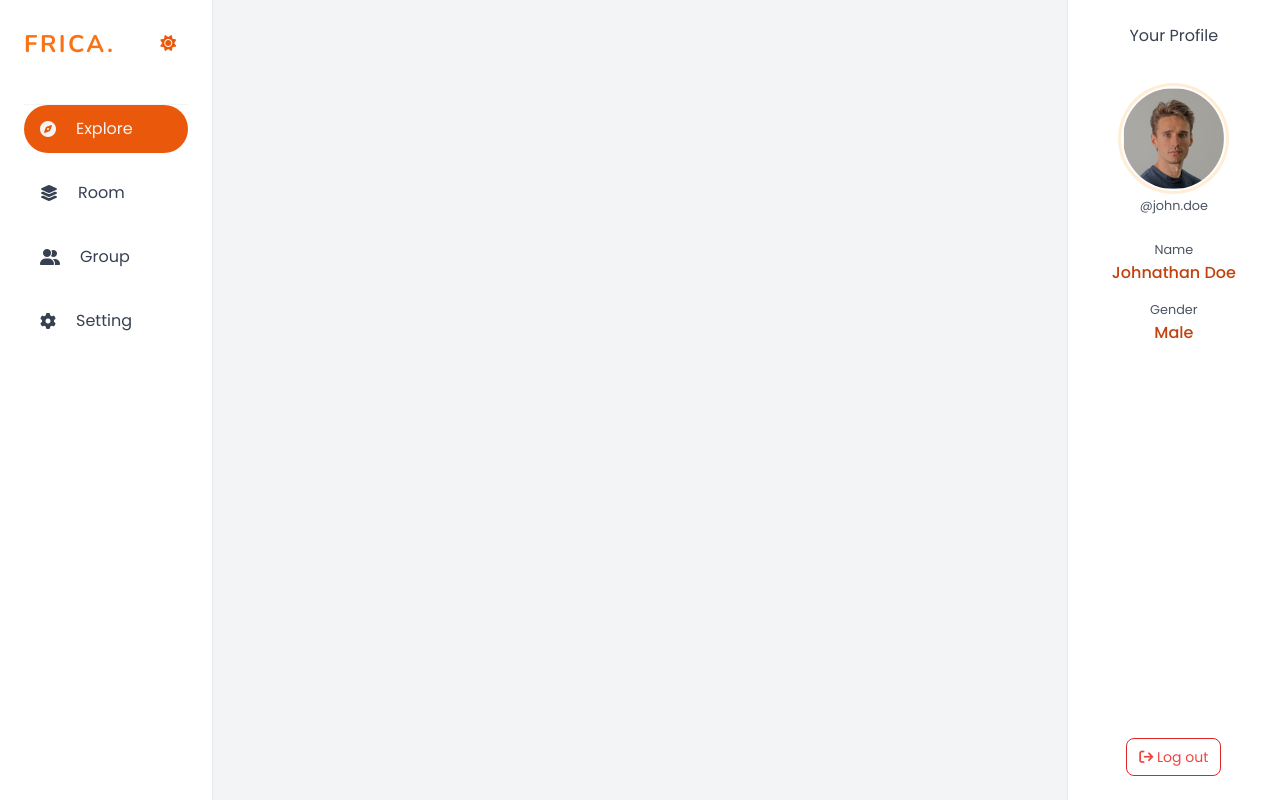
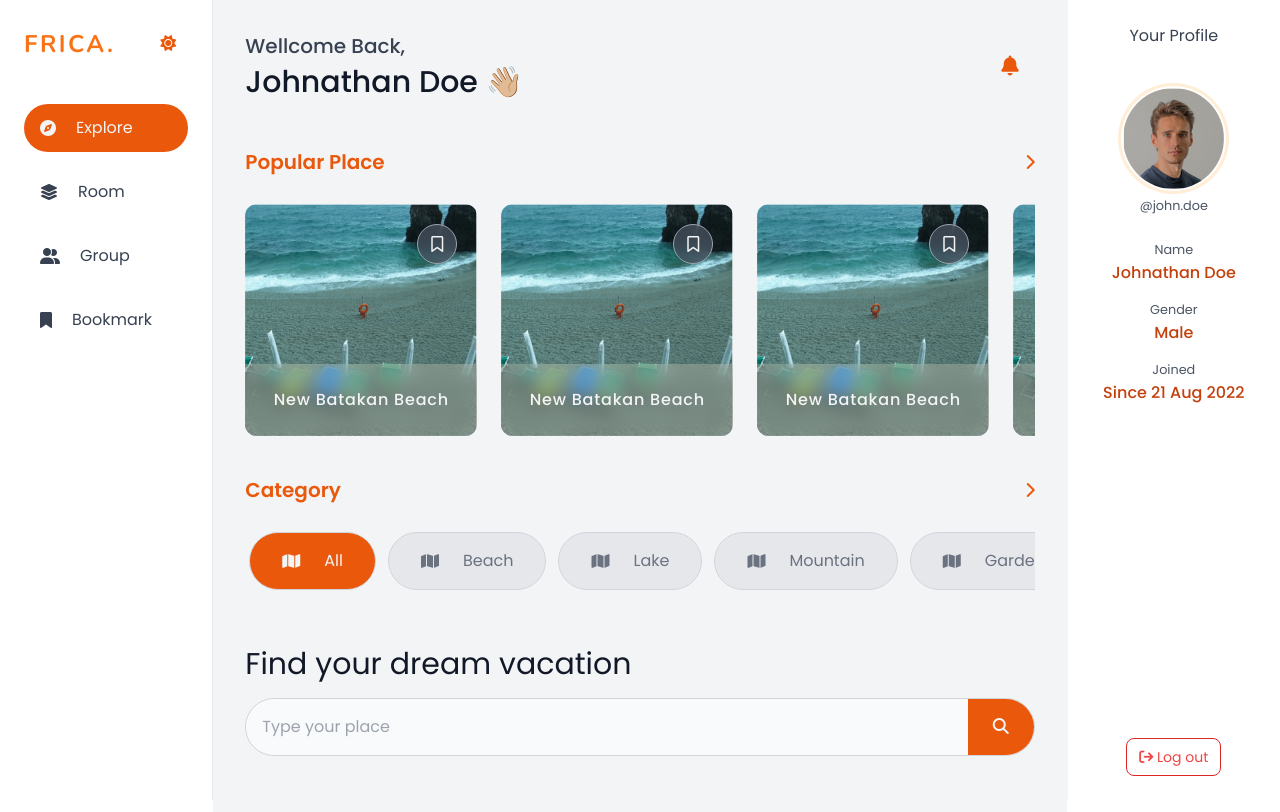
Before and after one commit to or-abdillh/frica, a Vue app: page / in a window 1280 px wide. Built offline with nearby package versions, Linux system fonts and the light colour scheme.

Commit message:
Update layout and build interface for home page

```diff
--- a/index.html
+++ b/index.html
@@ -10,6 +10,7 @@
     <meta name="description" content="Friend Vacation - Aplikasi berbasis website dalam menemukan teman liburan" />
     <meta name="author" content="Limau Team - Politeknik Hasnur" />
     <meta name="url" content="https://frica.vercel.app" />
+    <meta name="theme-color" content="#f3f4f6" />
     <!-- Google Fonts -->
     <link rel="preconnect" href="https://fonts.googleapis.com">
     <link rel="preconnect" href="https://fonts.gstatic.com" crossorigin>
--- a/src/App.vue
+++ b/src/App.vue
@@ -6,21 +6,27 @@
   </main> -->
   <!-- main layout -->
   <main class="flex">
+
     <!-- navigation on side -->
-    <section class="md:w-2/12">
+    <section class="md:w-3/12 lg:w-2/12">
       <MainNavigation></MainNavigation>
     </section>
     <!-- end of navigation on side -->
+
     <!-- main content -->
-    <main class="w-full md:w-8/12 bg-gray-100 min-h-screen">
+    <main class="w-full md:w-7/12 lg:w-8/12 bg-gray-100 dark:bg-slate-800 min-h-screen py-16 md:py-0">
+      <!-- end of breadcrumb -->
+      <router-view></router-view>
     </main>
     <!-- end main content -->
+
     <!-- user profile on side -->
-    <section class="hidden md:block w-2/12">
+    <section class="hidden md:block md:w-3/12 lg:w-2/12">
       <AsideProfileVue></AsideProfileVue>
     </section>
     <!-- end of user profile on side -->
   </main>
+
   <!-- end of main layout -->
 </template>
 
@@ -28,5 +34,6 @@
 
 import MainNavigation from '@component/base/MainNavigation.vue'
 import AsideProfileVue from '@component/base/AsideProfile.vue'
+import Breadcrumb from '@component/base/Breadcrumb.vue'
 
 </script>
--- a/src/assets/css/tailwind.css
+++ b/src/assets/css/tailwind.css
@@ -12,10 +12,22 @@
 @layer utilities {
 
     .container {
-        @apply p-3 md:p-5 box-border w-full;
+        @apply p-5 md:p-8 box-border w-full;
     }
+
+    .no-ruler::-webkit-scrollbar {
+        display: none;
+    }
+
+}
+
+@layer components {
 
     .btn {
         @apply inline-block px-3 py-2 rounded-lg active:ring-2 ring-offset-2 hover:scale-95 duration-300 cursor-pointer;
     }
+
+    .section-title {
+        @apply text-xl font-semibold text-orange-600;
+    }
 }
--- a/src/components/DarkModeToggler.vue
+++ b/src/components/DarkModeToggler.vue
@@ -10,7 +10,6 @@
 <script setup>
 
 import { onMounted, ref } from 'vue'
-
 
 const getLocalStorage = () => {
 	return Boolean( parseInt( localStorage.getItem('frica:dark-mode') ) | 0 )
@@ -33,7 +32,7 @@ const togglerHandler = () => {
 const isDarkToggle = ref(getLocalStorage())
 
 onMounted(() => {
-	if ( getLocalStorage() ) htmlToggler()
+	if ( getLocalStorage() ) document.querySelector('html').classList.add('dark')
 })
 
 </script>
--- a/src/components/base/AsideProfile.vue
+++ b/src/components/base/AsideProfile.vue
@@ -1,23 +1,28 @@
 <template>
-    <aside class="min-h-screen p-6 border-l border-100 flex flex-col justify-between items-center">
+    <aside class="sticky top-0 right-0 bottom-0 dark:bg-slate-900 min-h-screen p-6 border-l border-gray-100 dark:border-slate-500 flex flex-col justify-between items-center">
         <!-- user profile -->
         <section class="text-center">
-            <p class="text-gray-700 text-center">
+            <p class="text-gray-700 dark:text-gray-200 text-center">
                 Your Profile
             </p>
             <img src="/img/user-profile.png" class="rounded-full mt-10  mb-1 ring ring-offset-2 ring-orange-100 mx-auto">
             <!-- username -->
-            <small class="text-gray-600">@john.doe</small>
+            <small class="text-gray-600 dark:text-gray-400">@john.doe</small>
             <section class="mt-5">
                 <!-- name -->
                 <section class="mb-3">
-                    <small class="text-gray-600">Name</small>
-                    <p class="text-orange-700 font-medium">Johnathan Doe</p>
+                    <small class="text-gray-600 dark:text-gray-400">Name</small>
+                    <p class="text-orange-700 dark:text-orange-600 font-medium">Johnathan Doe</p>
                 </section>
                 <!-- gender -->
                 <section class="mb-3">
-                    <small class="text-gray-600">Gender</small>
-                    <p class="text-orange-700 font-medium">Male</p>
+                    <small class="text-gray-600 dark:text-gray-400">Gender</small>
+                    <p class="text-orange-700 dark:text-orange-600 font-medium">Male</p>
+                </section>
+                <!-- joined at -->
+                <section class="mb-3">
+                    <small class="text-gray-600 dark:text-gray-400">Joined</small>
+                    <p class="text-orange-700 dark:text-orange-600 font-medium">Since 21 Aug 2022</p>
                 </section>
             </section>
         </section>
--- /dev/null
+++ b/src/components/base/Breadcrumb.vue
@@ -0,0 +1,12 @@
+<template>
+    <section class="w-full p-5 md:p-8 pb-0 md:pb-0">
+        <ul>
+            <li class="text-gray-400">
+                <router-link to="/">
+                    <i class="fa-solid fa-home text-gray-400 mr-1"></i>
+                    Let's to explore
+                </router-link>
+            </li>
+        </ul>
+    </section>
+</template>
--- /dev/null
+++ b/src/components/base/Header.vue
@@ -0,0 +1,25 @@
+<template>
+    <section class="z-30 fixed md:relative flex p-4 justify-between items-center bg-gray-100 dark:bg-slate-800 md:bg-opacity-0 bg-opacity-75 backdrop-blur top-0 right-0 left-0">
+        <Frica class="md:hidden"></Frica>
+        <ul class="flex justify-end items-center gap-2 text-xl">
+            <li>
+                <button title="Notification"><i class="text-orange-600 fa-solid fa-bell"></i></button>
+            </li>
+            <li class="md:hidden">
+                <DarkModeToggler></DarkModeToggler>
+            </li>
+            <li class="md:hidden w-2/12">
+                <router-link to="/profile">
+                    <img src="/img/user-profile.png" class="rounded-full ring ring-offset-2 ring-orange-100 dark:ring-slate-400 mx-auto">
+                </router-link>
+            </li>
+        </ul>
+    </section>
+</template>
+
+<script setup>
+
+import Frica from '@component/Frica.vue'
+import DarkModeToggler from '@component/DarkModeToggler.vue'
+
+</script>
--- a/src/components/base/MainNavigation.vue
+++ b/src/components/base/MainNavigation.vue
@@ -1,5 +1,5 @@
 <template>
-    <main class="md:min-h-screen md:p-6 border-r border-gray-200">
+    <main class="sticky top-0 bottom-0 left-0 dark:bg-slate-900 md:min-h-screen md:p-6 md:border-r border-gray-200 dark:border-slate-500">
         <!-- header -->
         <header class="hidden md:flex justify-between items-center">
             <!-- logo -->
@@ -8,11 +8,11 @@
             <DarkModeTogglerVue></DarkModeTogglerVue>
         </header>
         <!-- navigation -->
-        <nav class="fixed md:relative bottom-0 left-0 right-0 flex px-4 py-3 bg-white border-t border-gray-100 md:p-0 md:flex-col gap-4 mt-10">
+        <nav class="fixed md:relative bottom-0 left-0 right-0 flex px-4 py-5 bg-white dark:bg-slate-900 border-t md:border-none border-gray-100 dark:border-slate-500 md:p-0 md:flex-col gap-4 mt-10">
             <template v-for="(link, x) in links" :key="x">
                 <button @click="linkActive = link.name"
                     :class="linkActive === link.name ? 'bg-orange-600 text-gray-100 ring-orange-200' : 'ring-gray-200 text-gray-700 hover:bg-gray-100'"
-                    class="w-full group flex gap-5 items-center py-3 px-4 rounded-full hover:ring duration-300">
+                    class="w-full group flex gap-5 justify-center md:justify-start items-center py-3 px-4 rounded-full hover:ring duration-300">
                     <i :class="link.icon"></i>
                     <p class="hidden md:inline group-active:inline group-focus:inline text-sm md:text-base duration-300">{{ link.name }}</p>
                 </button>
@@ -33,6 +33,6 @@ const links = [
     { name: 'Explore', to: '/', icon: 'fa-solid fa-compass' },
     { name: 'Room', to: '/', icon: 'fa-solid fa-layer-group' },
     { name: 'Group', to: '/', icon: 'fa-solid fa-user-group' },
-    { name: 'Setting', to: '/', icon: 'fa-solid fa-gear' },
+    { name: 'Bookmark', to: '/', icon: 'fa-solid fa-bookmark' },
 ]
 </script>
--- /dev/null
+++ b/src/components/base/PopularCard.vue
@@ -0,0 +1,24 @@
+<template>
+    <section class="relative cursor-pointer active:ring ring-offset-4 ring-gray-400 duration-300 rounded-xl overflow-hidden">
+        <!-- like button -->
+        <button @click="isBookmarked = !isBookmarked"
+            class="text-gray-100 absolute z-20 top-5 right-5 h-10 w-10 grid place-items-center border border-gray-400 active:scale-90 hover:ring ring-gray-500 duration-300 bg-gray-600 bg-opacity-70 backdrop-blur rounded-full">
+            <i v-if="isBookmarked" class="fa-solid fa-bookmark"></i>
+            <i v-else class="fa-regular fa-bookmark"></i>
+        </button>
+        <!-- image -->
+        <img class="z-10 hover:scale-150 hover:brightness-75 duration-300" src="/img/beach-picture.png" alt="Beach Picture">
+        <!-- bottom layer -->
+        <section class="absolute bottom-0 left-0 right-0 px-4 py-6 text-center bg-orange-100 dark:bg-slate-600 bg-opacity-25 dark:bg-opacity-25 backdrop-blur">
+            <h1 class="text-gray-100 font-medium tracking-wider">New Batakan Beach</h1>
+        </section>
+    </section>
+</template>
+
+<script setup>
+
+import { ref } from 'vue'
+
+const isBookmarked = ref(false)
+
+</script>
--- a/src/pages/index.vue
+++ b/src/pages/index.vue
@@ -1,5 +1,76 @@
 <template>
     <main class="container">
-        Home
+        <section class="flex items-center justify-between mb-12">
+            <!-- wellcome -->
+            <section class="w-8/12">
+                <h1 class="text-2xl md:text-3xl text-gray-900 dark:text-gray-100 font-medium">
+                    <p class="text-lg md:text-xl text-gray-700 dark:text-gray-300 mb-1">Wellcome Back,</p>
+                    Johnathan Doe <span>&#128075;&#127996;</span>
+                </h1>
+            </section>
+            <!-- profile, notification, and etc -->
+            <Header></Header>
+        </section>
+        <!-- popular place -->
+        <section class="mb-6">
+            <section class="flex justify-between items-center mb-3">
+                <h1 class="section-title">Popular Place</h1>
+                <i class="text-orange-600 fa-solid fa-chevron-right"></i>
+            </section>
+            <!-- cards wrapper -->
+            <section class="flex pr-4 py-4 gap-6 overflow-x-scroll no-ruler">
+                <template v-for="card in 6" :key="card">
+                    <PopularCard class="min-w-[75%] md:min-w-[30%]"></PopularCard>
+                </template>
+            </section>
+        </section>
+        <!-- all category -->
+        <section class="mb-10">
+            <section class="flex justify-between items-center mb-3">
+                <h1 class="section-title">Category</h1>
+                <i class="text-orange-600 fa-solid fa-chevron-right"></i>
+            </section>
+            <!-- categories wrapper -->
+            <section class="flex flex-wrap justify-between md:flex-nowrap gap-3 overflow-x-scroll no-ruler pr-4 pl-1 py-4">
+                <template v-for="category in categories" key="category.id">
+                    <button @click="categoryActive = category.id"
+                        :class="categoryActive == category.id ? 'bg-orange-600 text-gray-100' : 'bg-gray-200 dark:bg-slate-700 text-gray-500 dark:text-gray-400'"
+                        class="w-[48%] md:w-3/12 hover:ring ring-gray-300 dark:ring-slate-500 duration-300 flex justify-start gap-4 md:gap-6 items-center py-4 px-8 rounded-full border border-gray-300">
+                        <i class="fa-solid fa-map"></i>
+                        {{ category.name }}
+                    </button>
+                </template>
+            </section>
+        </section>
+        <!-- search bar -->
+        <section class="mb-6">
+            <p class="text-2xl md:text-3xl text-gray-900 dark:text-gray-100 mb-4">
+                Find your dream vacation
+            </p>
+            <section class="w-full rounded-full overflow-hidden flex border border-gray-300">
+                <input class="w-10/12 md:w-11/12 p-4 bg-gray-50 dark:bg-slate-700 outline-orange-600 rounded-l-full" placeholder="Type your place" type="search">
+                <button class="w-2/12 md:w-1/12 bg-orange-600 text-gray-100"><i class="fa-solid fa-search"></i></button>
+            </section>
+        </section>
     </main>
 </template>
+
+<script setup>
+
+import { ref } from 'vue'
+
+import PopularCard from '@component/base/PopularCard.vue'
+import Header from '@component/base/Header.vue'
+
+const categories = [
+    { name: 'All', id: 1 },
+    { name: 'Beach', id: 2 },
+    { name: 'Lake', id: 3 },
+    { name: 'Mountain', id: 4 },
+    { name: 'Garden', id: 5 },
+    { name: 'Historical', id: 6 },
+]
+
+const categoryActive = ref(1)
+
+</script>
--- a/src/router/index.js
+++ b/src/router/index.js
@@ -4,6 +4,9 @@ const routes = [
     {
         name: 'Home',
         path: '/',
+        meta: {
+            title: 'Explore'
+        },
         component: () => import('@page/index.vue')
     }
 ]
```
Also changed, not shown: public/img/beach-picture.png (added), public/img/landscape-nature.png (deleted).
